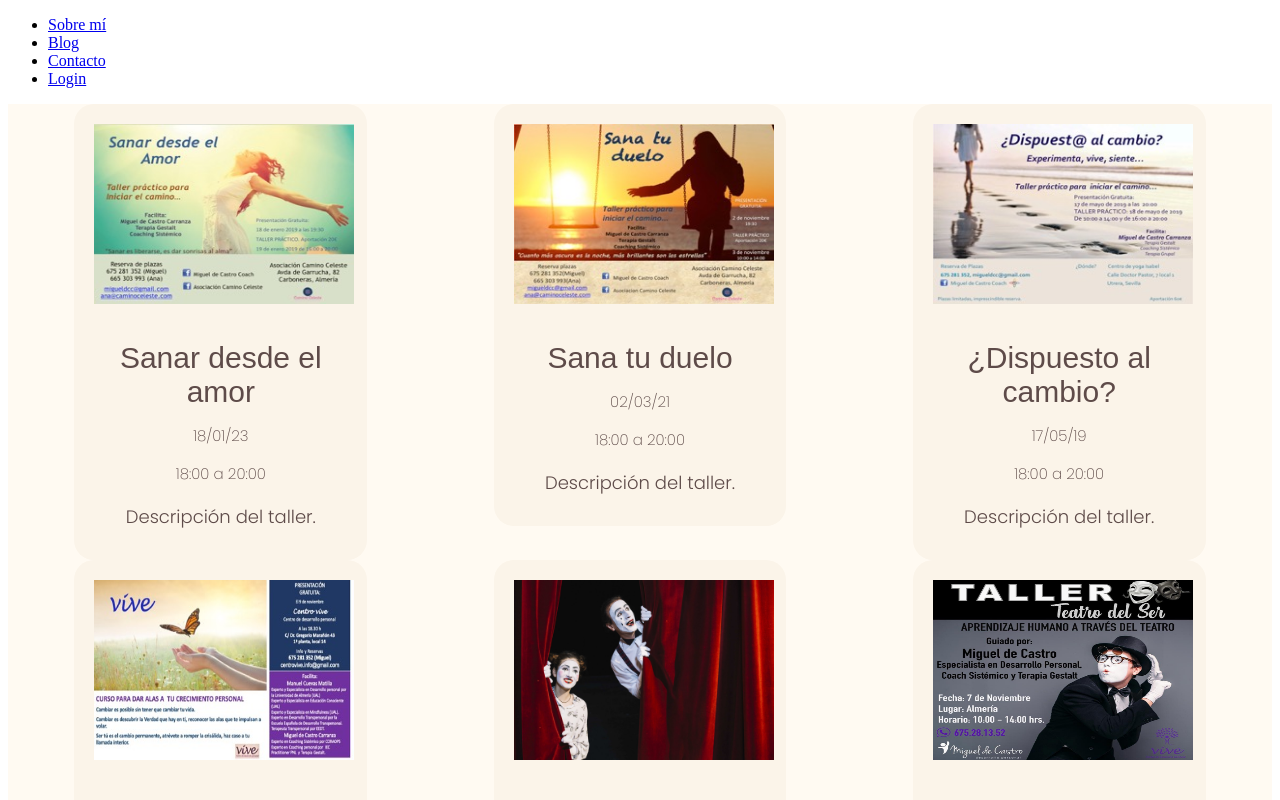
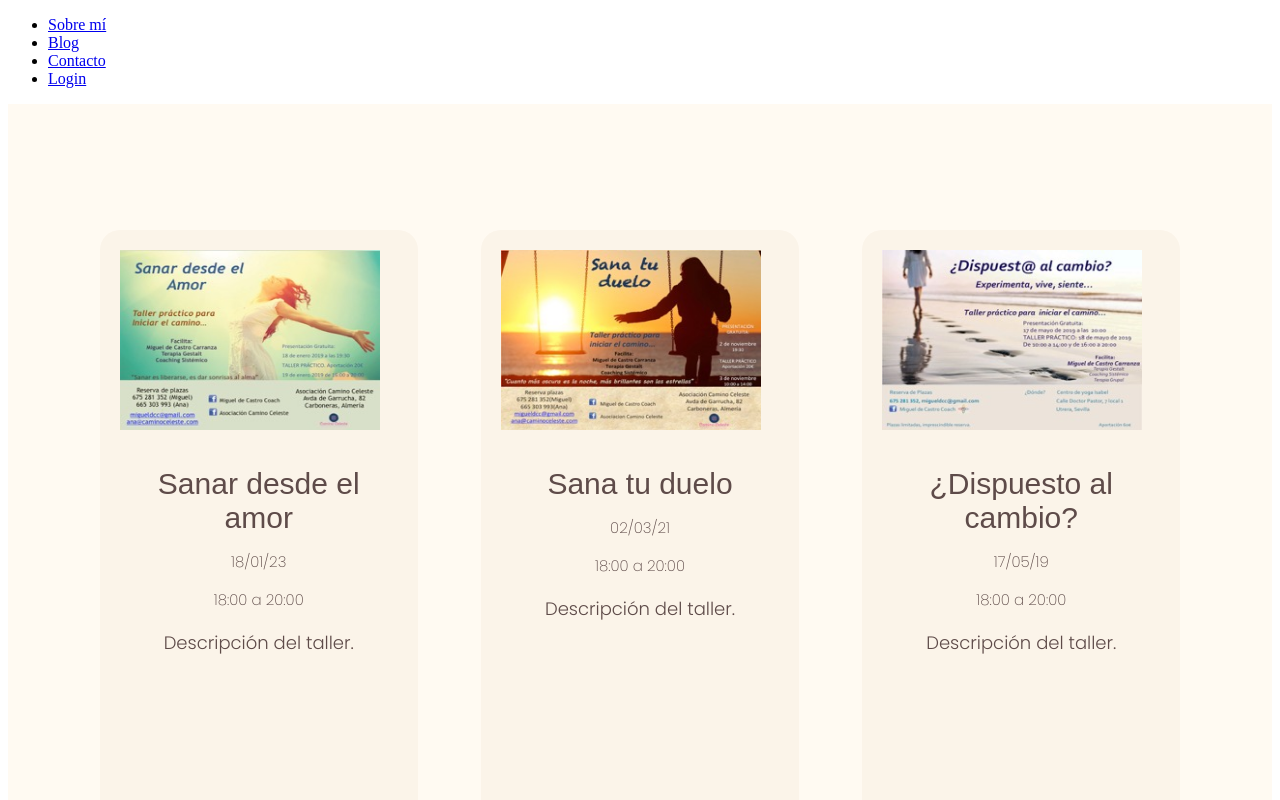
Before and after one commit to blancaden/migueldcastro_frontend, a React (Vite) app: page /talleres in a window 1280 px wide. Shown: the top 800 px of the page. Built offline with nearby package versions, Linux system fonts and the light colour scheme; data requests are answered from the project's data file; a web font is replaced by a local one.

Commit message:
WorkshopCard.jsx y WorkshopCatalogue.jsx

```diff
--- a/src/components/WorkshopCard/WorkshopCard.css
+++ b/src/components/WorkshopCard/WorkshopCard.css
@@ -2,20 +2,19 @@
 .workshop-container {
     display: flex;
     justify-content: center;
-    gap: 10%;
+    gap: 5%;
     flex-wrap: wrap;
     font-family: 'Poppins';
     color: #5E4B49;
-    background-color: #FFFAF2;
-    margin: 0px
    }
 
    .workshop-card {
     background-color: #FBF4E9;
     border-radius: 20px;
     padding: 20px;
-    width: 20%;
-    height: 40%;
+    width: 22%;
+    height: 550px;
+    margin-bottom: 10%;
    }
 
    .workshop-card img {
@@ -23,7 +22,7 @@
     height: 180px;
    }
 
-   .workshop-card a[href^="/products/"] {
+   .workshop-card a[href^="/talleres/"] {
      height: 0;
    }
 
--- a/src/components/WorkshopCatalogue/WorkshopCatalogue.css
+++ b/src/components/WorkshopCatalogue/WorkshopCatalogue.css
@@ -1,6 +1,7 @@
 .catalogue-main-container {
     display: flex;
     justify-content: center;
+    background-color: #FFFAF2;
   }
 
   .catalogue-body {
@@ -8,4 +9,13 @@
     flex-wrap: wrap;
     justify-content: space-between;
     max-width: 100%;
+    margin-top: 10%;
+    margin-bottom: 10%
   }
+
+  .catalogue-body::after {
+    content: "";
+    display: block;
+    height: 20px; /* Ajusta este valor según el espacio que desees */
+    margin-top: 20px; /* Ajusta este valor según el espacio que desees */
+  }
--- a/src/components/WorkshopCatalogue/WorkshopCatalogue.jsx
+++ b/src/components/WorkshopCatalogue/WorkshopCatalogue.jsx
@@ -22,11 +22,11 @@ const WorkshopCatalogue = () => {
 
   return (
     <div className="catalogue-main-container">
-      <div className="catalogue-body">
-        <section>
+
+        <section className="catalogue-body">
           <WorkshopCard talleres={talleres} />
         </section>
-      </div>
+
     </div>
   );
 }
```
